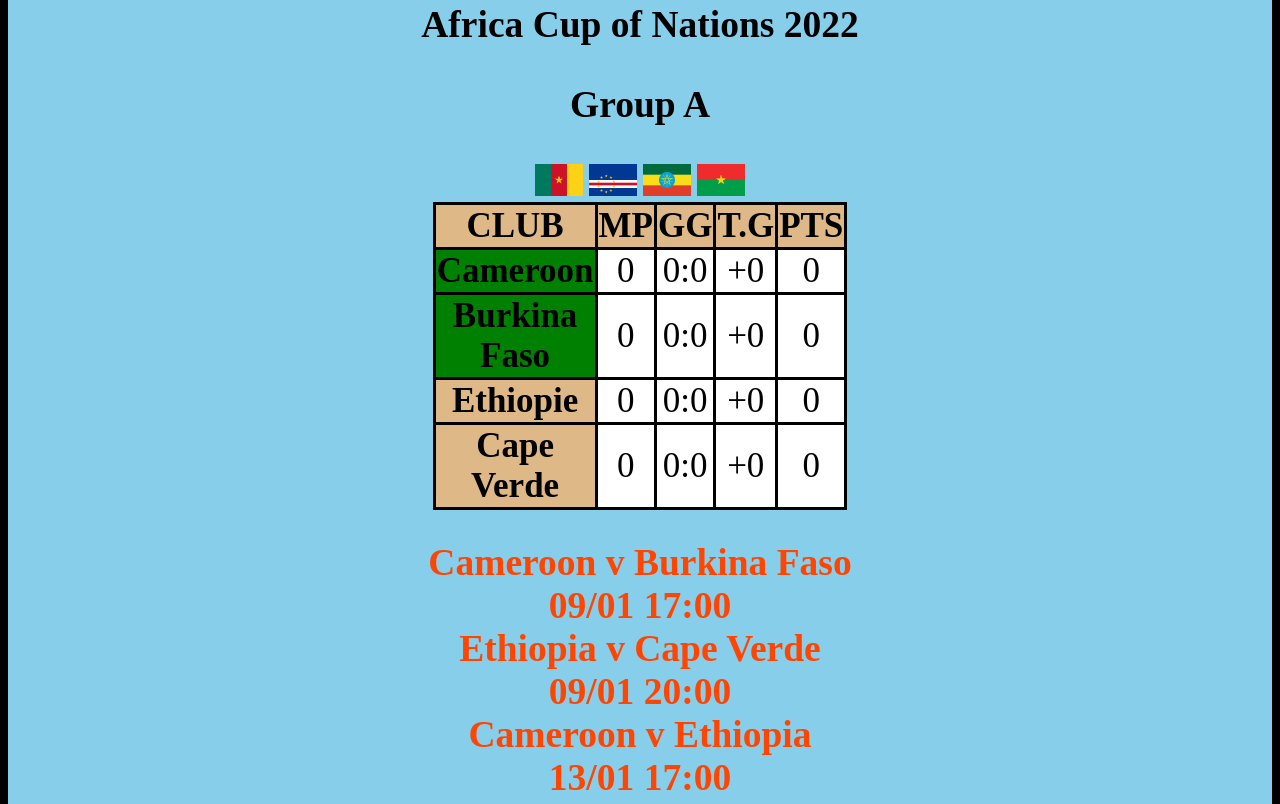
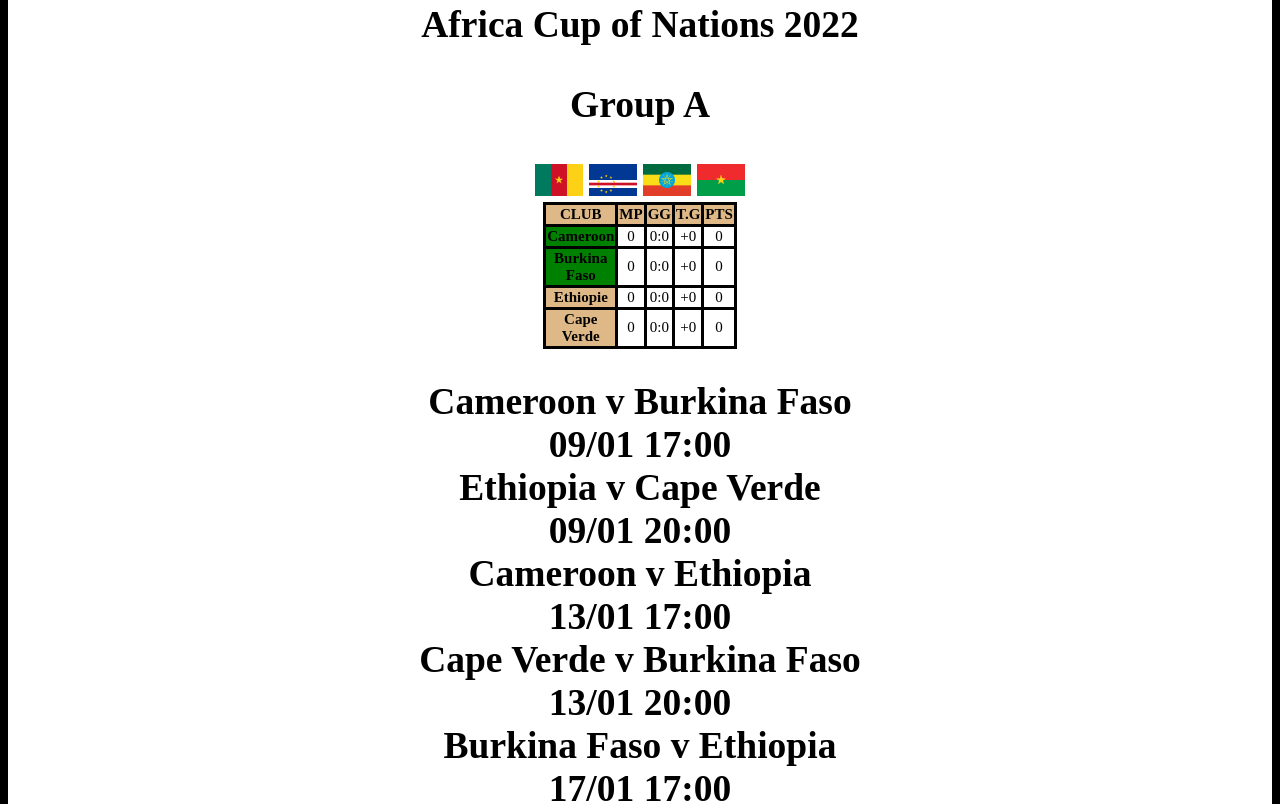
Before and after one commit to elayoubi149/cup2022, a plain HTML site: page index.html in a window 1280 px wide. Shown: the part 1993-2797 px from the top of the page. Drawn offline with Linux system fonts and the light colour scheme.

Commit message:
Update style.css

```diff
--- a/style.css
+++ b/style.css
@@ -17,7 +17,7 @@ html{
     padding: 10px;
    text-align: center;
    font-size: 25px;
-   background: skyblue;
+   background: white;
  }
 
 
@@ -34,7 +34,7 @@ table, th, td{
   border: solid;
   color: black;
   background: white;
-  font-size: 35px;
+  font-size: 15px;
 
 }
  table, th{
@@ -46,7 +46,7 @@ table, th, td{
    color: black;
  }
   section h2{
-    color: orangered;
+    color: black;
   }
 
 
@@ -88,7 +88,7 @@ header{
 }
 .navbar{
   display: flex;
-  color: red;
+  color: white;
 
 }
 .navbar  a{
```
